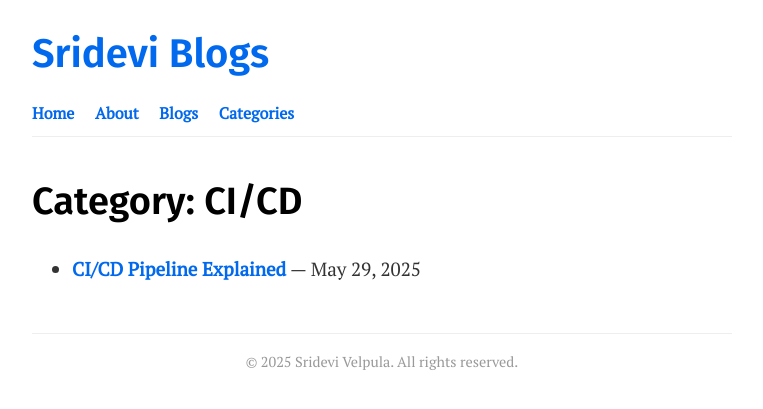
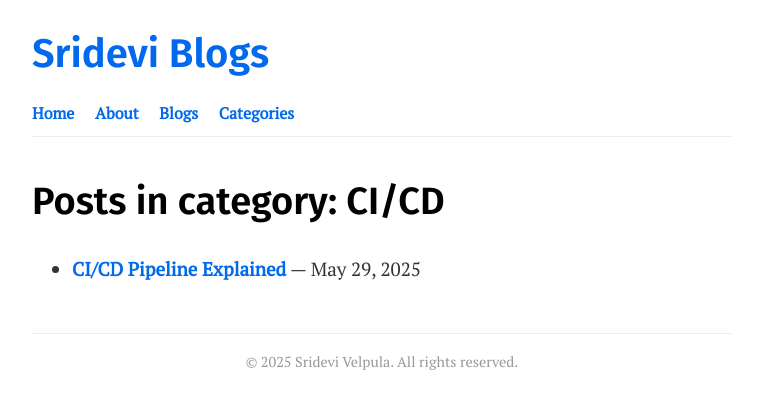
Before and after one commit to srideviblogs/srideviblogs.github.io, a Jekyll site: the page built from categories/cicd.md, in a window 1280 px wide. Shown: the top 409 px of the page, without its empty margins (258-1021 px from the left). Built offline with Jekyll 4.4.1, drawn with Linux system fonts in a browser that asks for light colours.

Commit message:
Update category.html

```diff
--- a/_layouts/category.html
+++ b/_layouts/category.html
@@ -2,11 +2,12 @@
 layout: default
 ---
 
-<h1>Category: {{ page.title }}</h1>
+<h1>Posts in category: {{ page.title }}</h1>
 
 <ul>
-  {% assign category_posts = site.categories[page.category] %}
-  {% for post in category_posts %}
+  {% assign category_name = page.category %}
+  {% assign posts_in_category = site.categories[category_name] %}
+  {% for post in posts_in_category %}
     <li>
       <a href="{{ post.url }}">{{ post.title }}</a> — {{ post.date | date: "%b %-d, %Y" }}
     </li>
```
